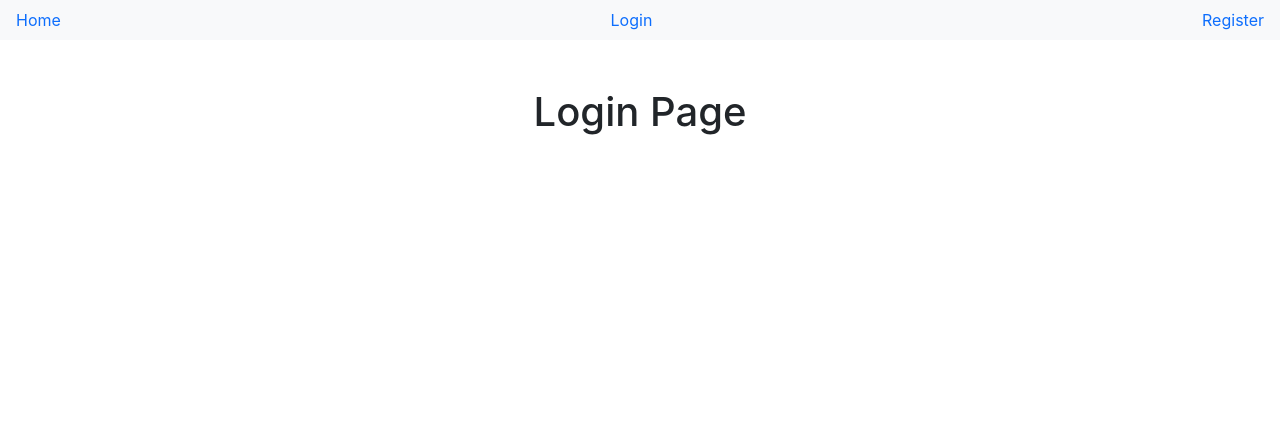
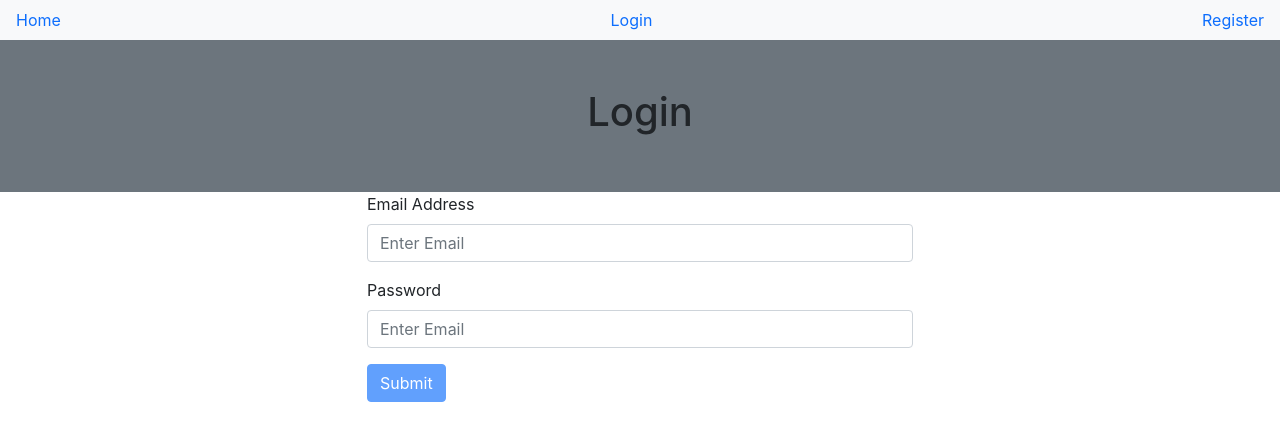
Before and after one commit to SoccerField24x7/node-react-booking, a React (Create React App) app in the folder client/: page /login in a window 1280 px wide. Shown: the top 440 px of the page. Built offline with nearby package versions, Linux system fonts and the light colour scheme.

Commit message:
update to include login form

```diff
--- a/client/src/auth/Login.js
+++ b/client/src/auth/Login.js
@@ -1,10 +1,35 @@
-import React from "react";
+import React, { useState } from "react";
+import { toast } from 'react-toastify';
+import { login } from '../actions/auth';
+import LoginForm from '../components/LoginForm';
 
 const Login = () => {
+    const [email, setEmail] = useState('');
+    const [password, setPassword] = useState('');
+
+    const handleSubmit = async (e) => {
+        e.preventDefault();
+    };
+
     return (
-        <div className="container-fluid h1 p-5 text-center">
-            Login Page
-        </div>
+        <>
+            <div className="container-fluid bg-secondary p-5 text-center">
+                <h1>Login</h1>
+            </div>
+            <div className="container">
+                <div className="row">
+                    <div className="col-md-6 offset-md-3">
+                        <LoginForm
+                            handleSubmit={handleSubmit}
+                            password={password}
+                            setPassword={setPassword}
+                            email={email}
+                            setEmail={setEmail}
+                        />
+                    </div>
+                </div>
+            </div>
+        </>
     )
 }
 
```
